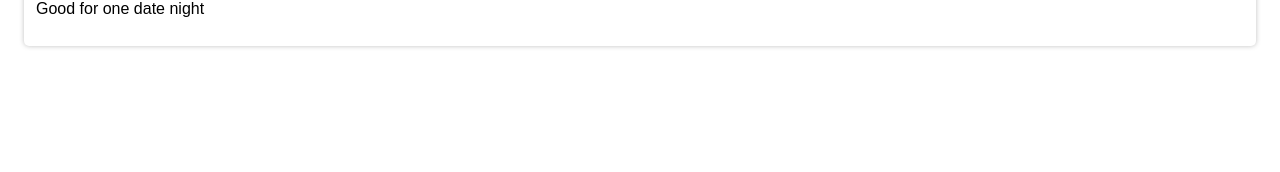
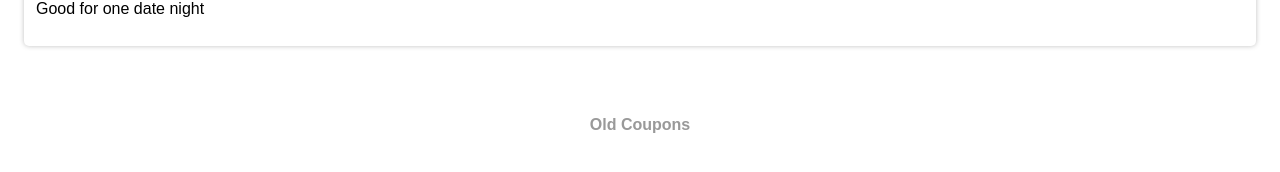
Before and after one commit to OsirisX3R0/boupon, a React (Create React App) app: page / in a window 1280 px wide. Shown: the part 362-534 px from the top of the page. Built offline with nearby package versions, Linux system fonts and the light colour scheme.

Commit message:
Styles and redeemed logic

```diff
--- a/src/App.js
+++ b/src/App.js
@@ -7,6 +7,7 @@ function App() {
     <GlobalProvider>
       <CouponProvider>
         <Coupons />
+        <Coupons old />
       </CouponProvider>
     </GlobalProvider>
   );
--- a/src/components/Coupons.js
+++ b/src/components/Coupons.js
@@ -6,26 +6,38 @@ import {
   CouponDesc,
   CouponHead,
   CouponText,
+  OldHead,
   Redeem,
 } from "../styles";
 
-const Coupons = () => {
-  const { coupons } = useContext(CouponContext);
+const Coupons = ({ old }) => {
+  const { coupons, redeem } = useContext(CouponContext);
+
+  const oldHead = old && <OldHead>Old Coupons</OldHead>;
 
   const couponList =
     coupons &&
     coupons.length &&
-    coupons.map((coupon, i) => (
+    coupons
+      .filter((c) => (old ? c.redeemed : !c.redeemed))
+      .map((coupon, i) => (
         <Coupon key={i}>
           <CouponText>
             <CouponHead>{coupon.title}</CouponHead>
             <CouponDesc>{coupon.text}</CouponDesc>
           </CouponText>
-        <Redeem>&#128504; Redeem</Redeem>
+          <Redeem onClick={() => redeem(i)} redeemed={coupon.redeemed}>
+            &#128504; Redeem
+          </Redeem>
         </Coupon>
       ));
 
-  return <CouponContainer>{couponList}</CouponContainer>;
+  return (
+    <CouponContainer>
+      {oldHead}
+      {couponList}
+    </CouponContainer>
+  );
 };
 
 export default Coupons;
--- a/src/context/CouponContext.js
+++ b/src/context/CouponContext.js
@@ -8,14 +8,20 @@ export const CouponProvider = ({ children }) => {
 
   if (!coupons) {
     setCoupons([
-      { title: "Back Rub", text: "Good for one back rub" },
-      { title: "Foot Rub", text: "Good for one foot rub" },
-      { title: "Date Night", text: "Good for one date night" },
+      { title: "Back Rub", text: "Good for one back rub", redeemed: false },
+      { title: "Foot Rub", text: "Good for one foot rub", redeemed: false },
+      { title: "Date Night", text: "Good for one date night", redeemed: false },
     ]);
   }
 
+  const redeem = (index) => {
+    setCoupons(
+      coupons.map((c, i) => (i === index ? { ...c, redeemed: true } : c))
+    );
+  };
+
   return (
-    <CouponContext.Provider value={{ coupons }}>
+    <CouponContext.Provider value={{ coupons, redeem }}>
       {children}
     </CouponContext.Provider>
   );
--- a/src/styles.js
+++ b/src/styles.js
@@ -2,6 +2,12 @@ import styled from "styled-components";
 
 export const CouponContainer = styled.div`
   padding: 1rem;
+`;
+
+export const OldHead = styled.h4`
+  color: #999;
+  font-family: sans-serif;
+  text-align: center;
 `;
 
 export const Coupon = styled.div`
@@ -24,8 +30,8 @@ export const CouponDesc = styled.p`
 `;
 
 export const Redeem = styled.button`
-  background-color: transparent;
-  color: #0b0;
+  background-color: ${(props) => (props.redeemed ? "#ccc" : "transparent")};
+  color: ${(props) => (props.redeemed ? "#999" : "#0b0")};
   font-weight: bold;
   border: none;
   border-radius: 5px;
```
Lines whose indentation alone changed are shown as unchanged.
